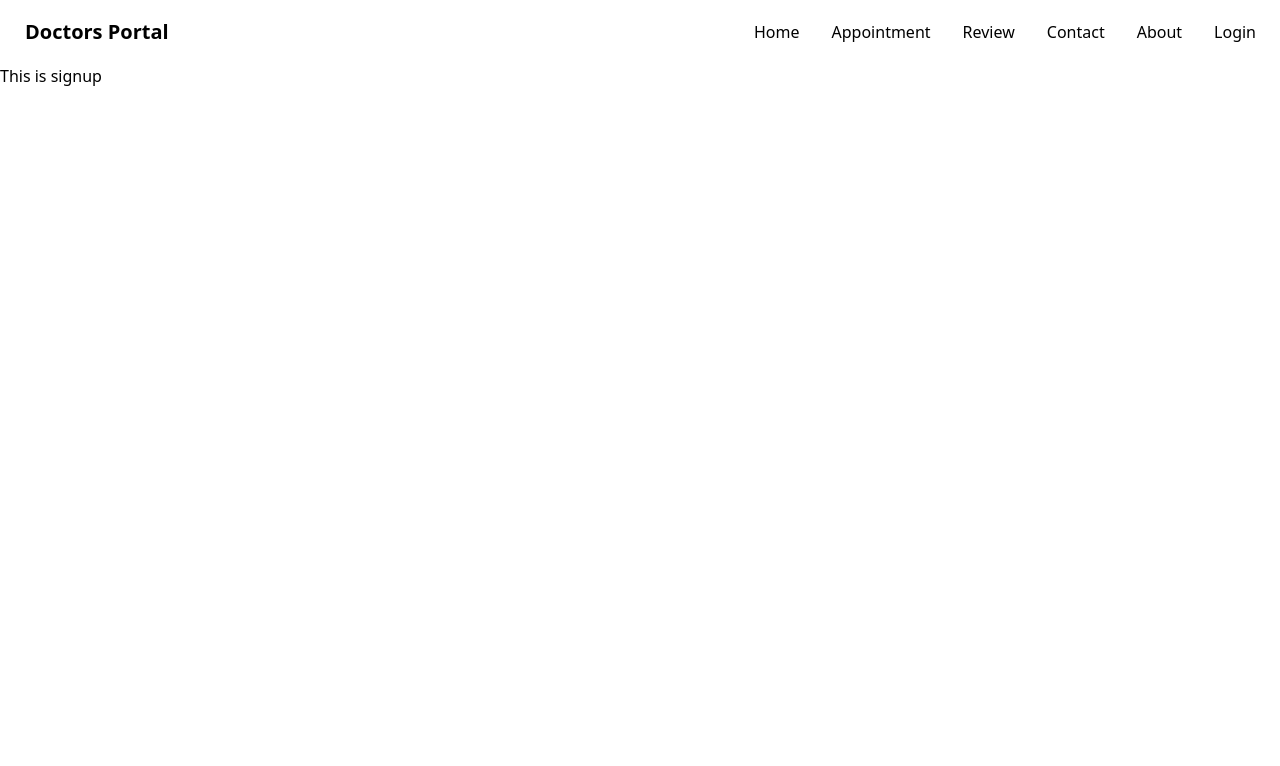
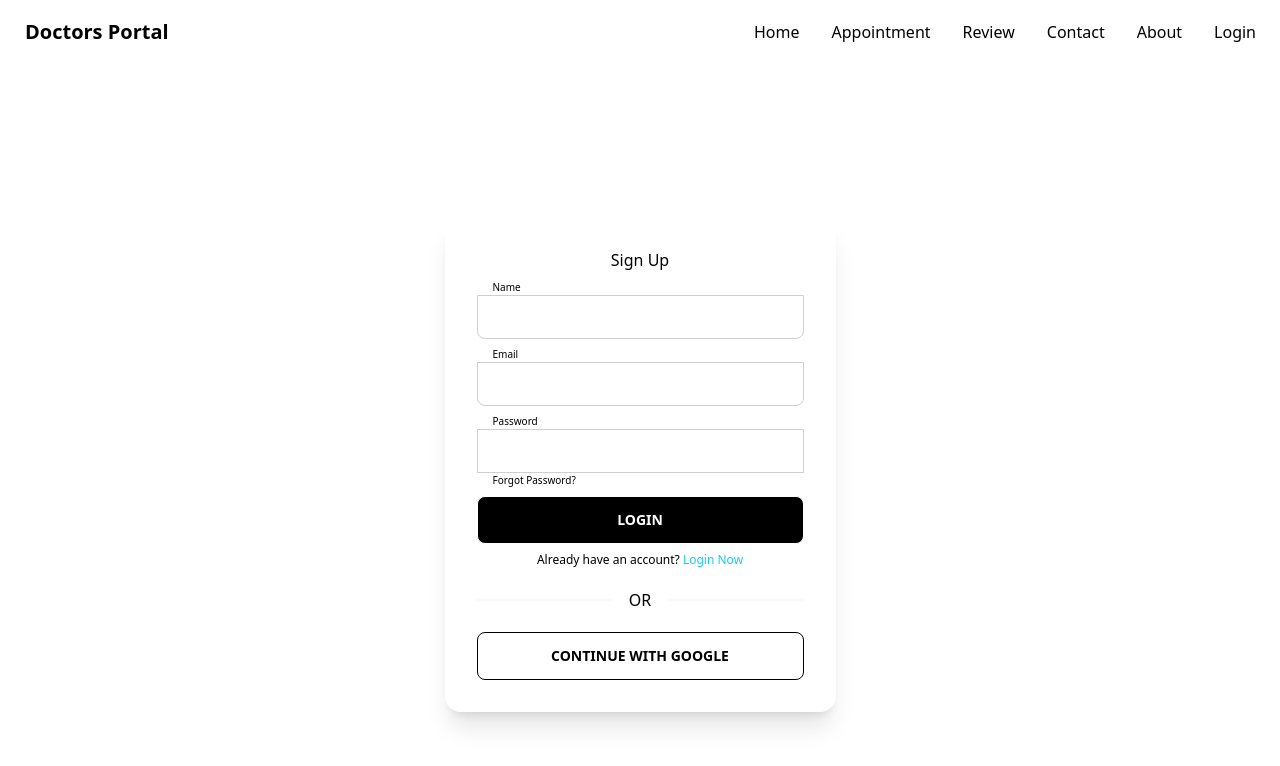
Before and after one commit to Sazid99246/doctors-portal-client, a React (Create React App) app: page /signup in a window 1280 px wide. Shown: the top 766 px of the page. Built offline with nearby package versions, Linux system fonts and the light colour scheme.

Commit message:
initialized firebase and designed login and signup page

```diff
--- a/package.json
+++ b/package.json
@@ -8,9 +8,12 @@
     "@testing-library/user-event": "^13.5.0",
     "daisyui": "^2.14.3",
     "date-fns": "^2.28.0",
+    "firebase": "^9.8.1",
     "react": "^18.1.0",
     "react-day-picker": "^8.0.4",
     "react-dom": "^18.1.0",
+    "react-firebase-hooks": "^5.0.3",
+    "react-hook-form": "^7.31.1",
     "react-router-dom": "^6.3.0",
     "react-scripts": "5.0.1",
     "web-vitals": "^2.1.4"
--- a/src/Pages/Appointment/BookingModal/BookingModal.js
+++ b/src/Pages/Appointment/BookingModal/BookingModal.js
@@ -6,6 +6,7 @@ const BookingModal = ({ treatment, date }) => {
     const handleBooking = event =>{
         event.preventDefault();
         const slot = event.target.slot.value;
+        console.log(_id, name, slot);
     }
     return (
         <div>
--- a/src/Pages/Login/Login.js
+++ b/src/Pages/Login/Login.js
@@ -1,9 +1,29 @@
 import React from 'react';
+import { Link } from 'react-router-dom';
 
 const Login = () => {
     return (
-        <div>
-            <h2>This is login</h2>
+        <div className='flex h-screen justify-items-center'>
+            <div class="card m-auto shadow-xl">
+                <div class="card-body">
+                    <h2 class="text-center font-xl">Login</h2>
+                    <label className="input-group input-group-vertical">
+                        <span className='bg-white text-[10px]'>Email</span>
+                        <input type="email" class="h-[44px] w-[327px] input input-bordered border-[rgba(207,207,207,1)]" />
+                    </label>
+                    <label className="input-group input-group-vertical">
+                        <span className='bg-white text-[10px]'>Password</span>
+                        <input type="password" class="h-[44px] w-[327px] input input-bordered border-[rgba(207,207,207,1)]" />
+                        <span className='bg-white text-[10px]'>Forgot Password?</span>
+                    </label>
+                    <button class="btn text-white bg-black uppercase">Login</button>
+                    <span className='text-xs text-center'>New to Doctors Portal?
+                        <Link className='text-primary' to='/signup'>  Create New Account</Link>
+                    </span>
+                    <div className="divider">OR</div>
+                    <button class="btn uppercase text-black border-black hover:text-white active:text-white">Continue with google</button>
+                </div>
+            </div>
         </div>
     );
 };
--- a/src/Pages/SignUp/SignUp.js
+++ b/src/Pages/SignUp/SignUp.js
@@ -1,9 +1,33 @@
 import React from 'react';
+import { Link } from 'react-router-dom';
 
 const SignUp = () => {
     return (
-        <div>
-            <h2>This is signup</h2>
+        <div className='flex h-screen justify-items-center'>
+            <div class="card m-auto shadow-xl">
+                <div class="card-body">
+                    <h2 class="text-center font-xl">Sign Up</h2>
+                    <label className="input-group input-group-vertical">
+                        <span className='bg-white text-[10px]'>Name</span>
+                        <input type="text" class="h-[44px] w-[327px] input input-bordered border-[rgba(207,207,207,1)]" />
+                    </label>
+                    <label className="input-group input-group-vertical">
+                        <span className='bg-white text-[10px]'>Email</span>
+                        <input type="email" class="h-[44px] w-[327px] input input-bordered border-[rgba(207,207,207,1)]" />
+                    </label>
+                    <label className="input-group input-group-vertical">
+                        <span className='bg-white text-[10px]'>Password</span>
+                        <input type="password" class="h-[44px] w-[327px] input input-bordered border-[rgba(207,207,207,1)]" />
+                        <span className='bg-white text-[10px]'>Forgot Password?</span>
+                    </label>
+                    <button class="btn text-white bg-black uppercase">Login</button>
+                    <span className='text-xs text-center'>Already have an account?
+                        <Link className='text-primary' to='/login'>  Login Now</Link>
+                    </span>
+                    <div className="divider">OR</div>
+                    <button class="btn uppercase text-black border-black hover:text-white active:text-white">Continue with google</button>
+                </div>
+            </div>
         </div>
     );
 };
--- /dev/null
+++ b/src/firebase.init.js
@@ -0,0 +1,21 @@
+// Import the functions you need from the SDKs you need
+import { initializeApp } from "firebase/app";
+import { getAuth } from "firebase/auth";
+
+// TODO: Add SDKs for Firebase products that you want to use
+// https://firebase.google.com/docs/web/setup#available-libraries
+
+// Your web app's Firebase configuration
+const firebaseConfig = {
+  apiKey: process.env.REACT_APP_API_KEY,
+  authDomain: process.env.REACT_APP_AUTH_DOMAIN,
+  projectId: process.env.REACT_APP_PROJECT_ID,
+  storageBucket: process.env.REACT_APP_STORAGE_BUCKET,
+  messagingSenderId: process.env.REACT_APP_MESSAGING_SENDE_RID,
+  appId: process.env.REACT_APP_APP_ID,
+};
+
+// Initialize Firebase
+const app = initializeApp(firebaseConfig);
+const auth = getAuth(app)
+export default auth;
```
Also changed, not shown: firebase.json (added), 2 other files (tests, documents, lock files or other folders).
